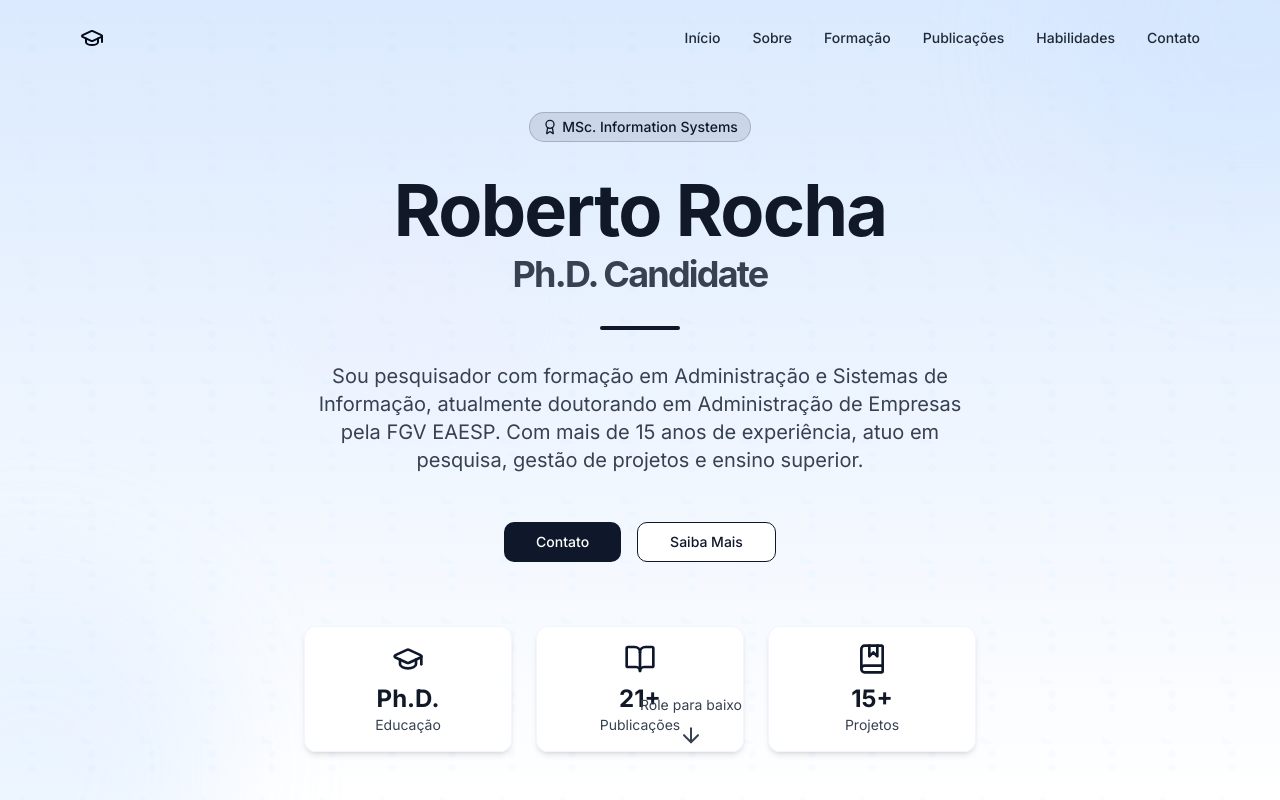
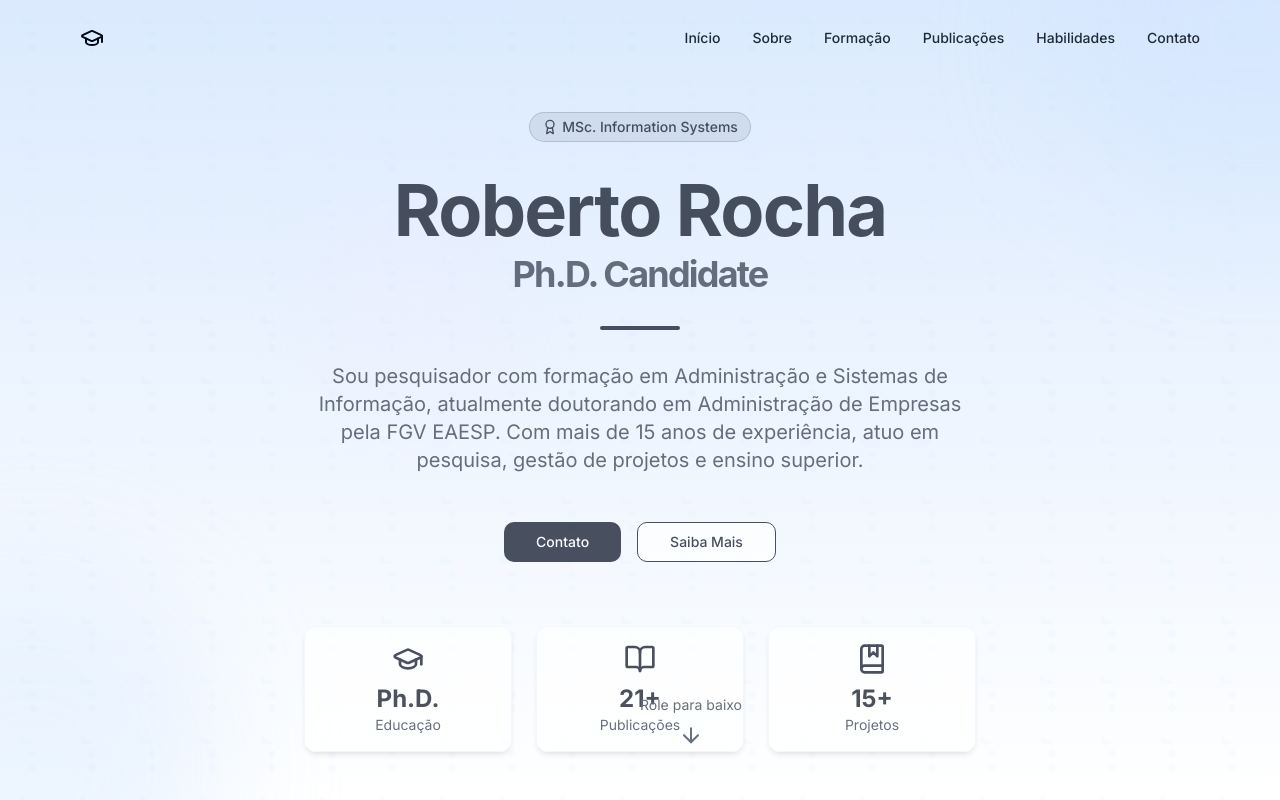
Before and after one commit to roberto-fgv/roberto-fgv.github.io, a React (Vite) app: page / in a window 1280 px wide. Shown: the top 800 px of the page. Built offline with nearby package versions, Linux system fonts and the light colour scheme.

Commit message:
Update Hero.tsx

```diff
--- a/src/components/Hero.tsx
+++ b/src/components/Hero.tsx
@@ -54,7 +54,7 @@ const Hero = () => {
         style={{ animationDelay: "2s" }}
       ></div>
 
-      <div className="container max-w-6xl mx-auto px-4 py-12 md:py-0 transition-opacity duration-1000 opacity-100">
+      <div className="container max-w-6xl mx-auto px-4 py-12 md:py-0 transition-opacity duration-1000 opacity-75">
         <div className="flex flex-col items-center text-center max-w-4xl mx-auto">
           <div className="space-y-8 animate-fade-in" style={{ animationDelay: "0.5s" }}>
             <div>
```
